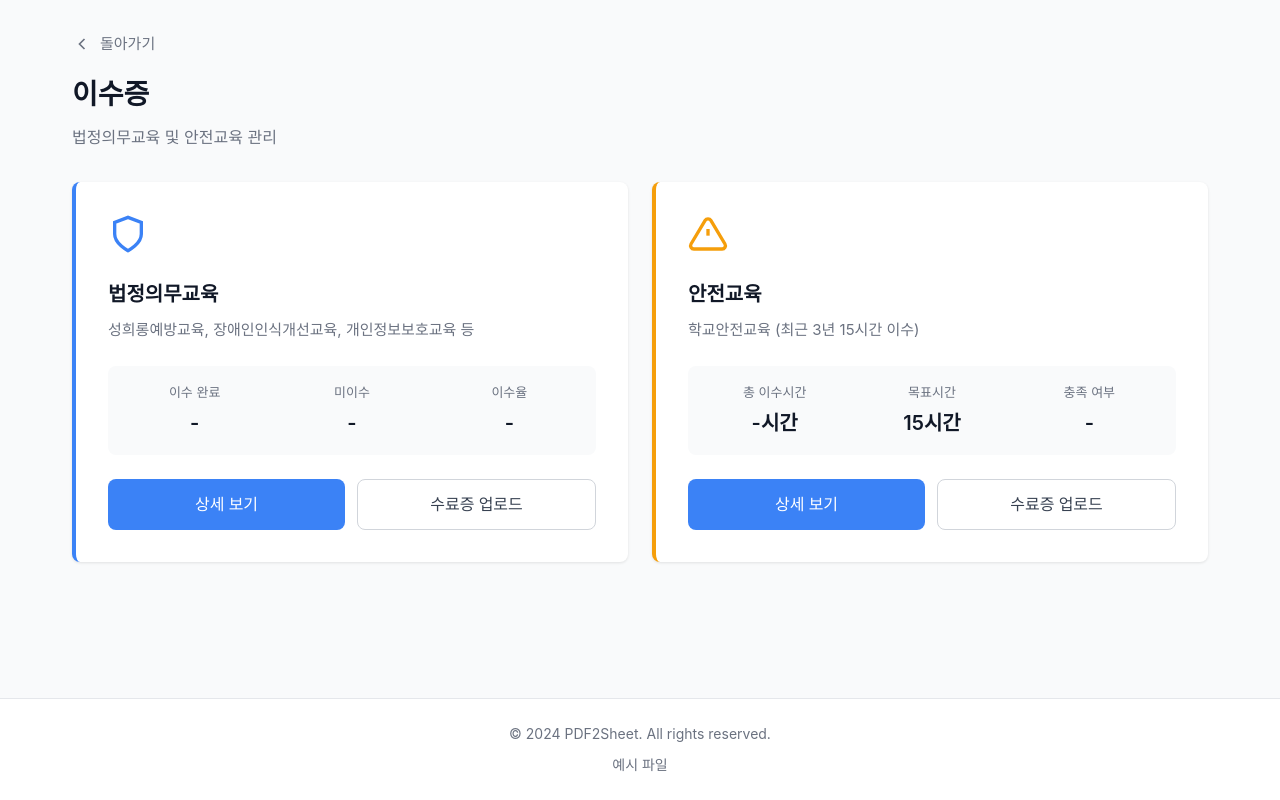
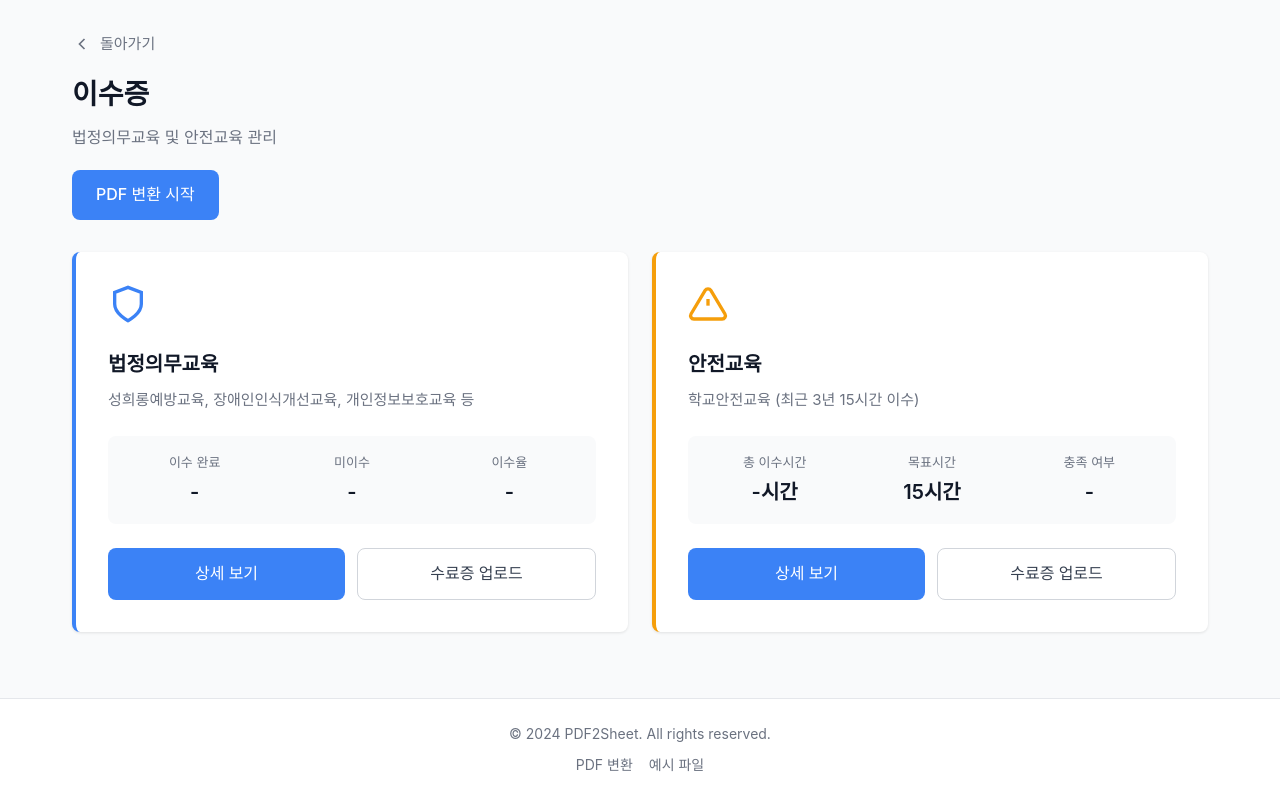
Before and after one commit to devforgekor/pdf-converter, a FastAPI app: page /certificate in a window 1280 px wide. Run offline with FastAPI, Linux system fonts and the light colour scheme; data that the repository does not hold is empty; parts of the project's set-up code (start-up, migrations or seed data) failed here and were passed over.

Commit message:
Give the PDF converter an entrance again
The converter was unreachable from anywhere: neither the landing page
nor the footer linked to /upload, only pages inside the conversion flow
did. It is the reason the site exists, so it now gets a button in the
landing header and a footer link on every page.

The landing's two certificate buttons also pointed at the same URL, so
"upload certificate" did nothing different from "view details". Upload
now anchors to the upload form on the target page, which is where the
convert step already begins: every upload handler redirects to
/convert/{id}.

```diff
--- a/templates/base.html
+++ b/templates/base.html
@@ -26,6 +26,7 @@
     <footer class="footer">
         <p>&copy; 2024 PDF2Sheet. All rights reserved.</p>
         <p class="footer-actions">
+            <a href="/upload">PDF 변환</a>
             <a href="/examples">예시 파일</a>
             {% if request.session.get("user_id") %}
             <form action="/logout" method="post" class="nav-form">
--- a/templates/certificate.html
+++ b/templates/certificate.html
@@ -13,6 +13,7 @@
         </a>
         <h1>이수증</h1>
         <p class="section-subtitle">법정의무교육 및 안전교육 관리</p>
+        <a href="/upload" class="btn btn-primary header-action">PDF 변환 시작</a>
     </div>
 
     <div class="certificate-grid">
@@ -43,7 +44,7 @@
 
             <div class="cert-actions">
                 <a href="/certificate/legal" class="btn btn-primary">상세 보기</a>
-                <a href="/certificate/legal" class="btn btn-outline">수료증 업로드</a>
+                <a href="/certificate/legal#legal-upload-form" class="btn btn-outline">수료증 업로드</a>
             </div>
         </div>
 
@@ -76,7 +77,7 @@
 
             <div class="cert-actions">
                 <a href="/certificate/safety" class="btn btn-primary">상세 보기</a>
-                <a href="/certificate/safety" class="btn btn-outline">수료증 업로드</a>
+                <a href="/certificate/safety#safety-upload-form" class="btn btn-outline">수료증 업로드</a>
             </div>
         </div>
 
@@ -114,6 +115,12 @@
 
 .section-subtitle {
     color: var(--gray-500);
+}
+
+.header-action {
+    display: inline-flex;
+    align-items: center;
+    margin-top: 1.25rem;
 }
 
 .certificate-grid {
```
